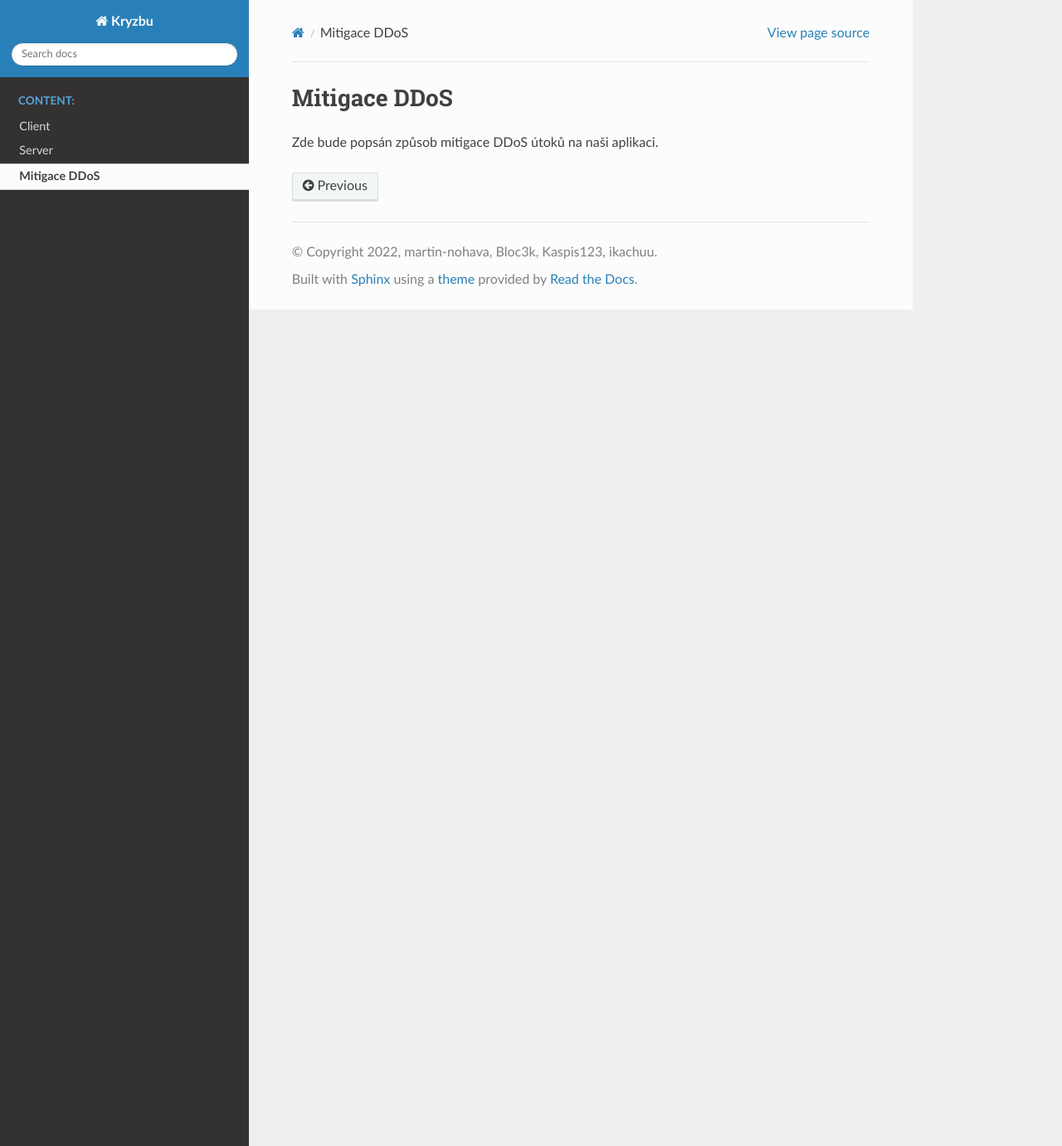
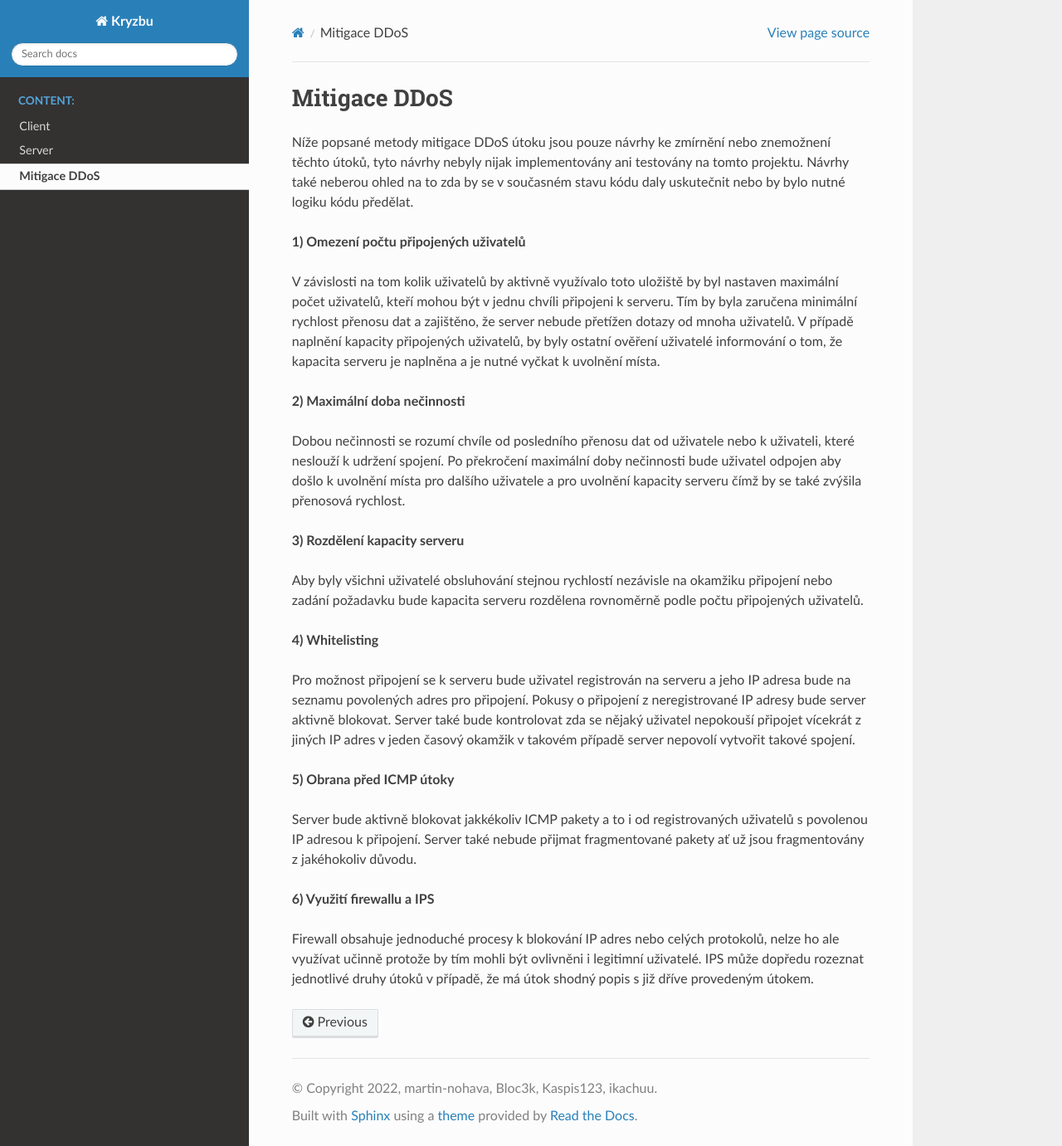
Before and after one commit to martin-nohava/kryzbu, a Sphinx documentation site: the page built from docs/source/ddos.rst, in a window 1280 px wide and 1381 px high. Shown: the whole window at 83% size. Built offline with Sphinx 7.4.7 and the Read the Docs theme 2.0.0, drawn with Linux system fonts in a browser that asks for light colours.

Commit message:
DDos mitigace

```diff
--- a/docs/source/ddos.rst
+++ b/docs/source/ddos.rst
@@ -1,4 +1,44 @@
 Mitigace DDoS
 =============
 
-Zde bude popsán způsob mitigace DDoS útoků na naši aplikaci.
+Níže popsané metody mitigace DDoS útoku jsou pouze návrhy ke zmírnění nebo znemožnení
+těchto útoků, tyto návrhy nebyly nijak implementovány ani testovány na tomto projektu.
+Návrhy také neberou ohled na to zda by se v současném stavu kódu daly uskutečnit nebo
+by bylo nutné logiku kódu předělat.
+
+**1) Omezení počtu připojených uživatelů**
+
+V závislosti na tom kolik uživatelů by aktivně využívalo toto uložiště by byl nastaven
+maximální počet uživatelů, kteří mohou být v jednu chvíli připojeni k serveru. Tím by byla
+zaručena minimální rychlost přenosu dat a zajištěno, že server nebude přetížen dotazy od mnoha uživatelů.
+V případě naplnění kapacity připojených uživatelů, by byly ostatní ověření uživatelé informování o tom, že
+kapacita serveru je naplněna a je nutné vyčkat k uvolnění místa.
+
+**2) Maximální doba nečinnosti**
+
+Dobou nečinnosti se rozumí chvíle od posledního přenosu dat od uživatele nebo k uživateli, které neslouží
+k udržení spojení. Po překročení maximální doby nečinnosti bude uživatel odpojen aby došlo k uvolnění
+místa pro dalšího uživatele a pro uvolnění kapacity serveru čímž by se také zvýšila přenosová rychlost.
+
+**3) Rozdělení kapacity serveru**
+
+Aby byly všichni uživatelé obsluhování stejnou rychlostí nezávisle na okamžiku připojení nebo zadání požadavku
+bude kapacita serveru rozdělena rovnoměrně podle počtu připojených uživatelů.
+
+**4) Whitelisting**
+
+Pro možnost připojení se k serveru bude uživatel registrován na serveru a jeho IP adresa bude na seznamu
+povolených adres pro připojení. Pokusy o připojení z neregistrované IP adresy bude server aktivně blokovat.
+Server také bude kontrolovat zda se nějaký uživatel nepokouší připojet vícekrát z jiných IP adres v jeden časový okamžik
+v takovém případě server nepovolí vytvořit takové spojení.
+
+**5) Obrana před ICMP útoky**
+
+Server bude aktivně blokovat jakkékoliv ICMP pakety a to i od registrovaných uživatelů s povolenou IP adresou k připojení.
+Server také nebude přijmat fragmentované pakety ať už jsou fragmentovány z jakéhokoliv důvodu.
+
+**6) Využití firewallu a IPS**
+
+Firewall obsahuje jednoduché procesy k blokování IP adres nebo celých protokolů, nelze ho ale využívat učinně
+protože by tím mohli být ovlivněni i legitimní uživatelé.
+IPS může dopředu rozeznat jednotlivé druhy útoků v případě, že má útok shodný popis s již dříve provedeným útokem.
```
